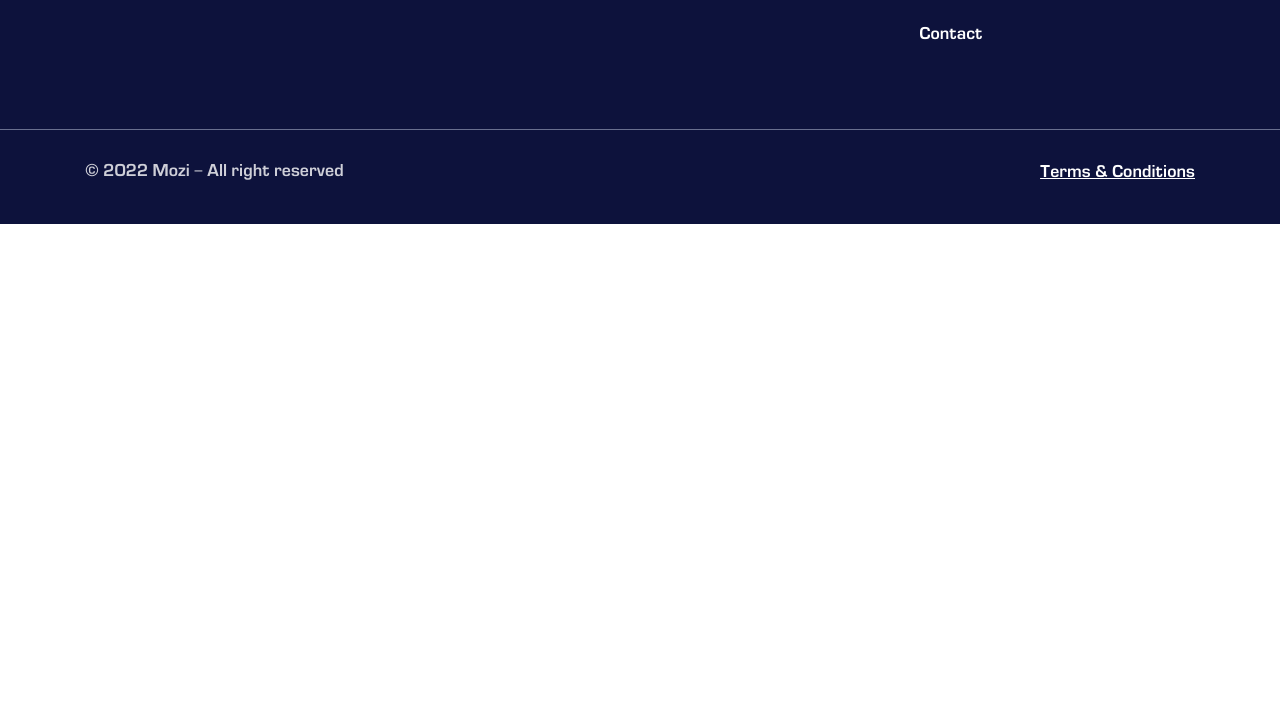
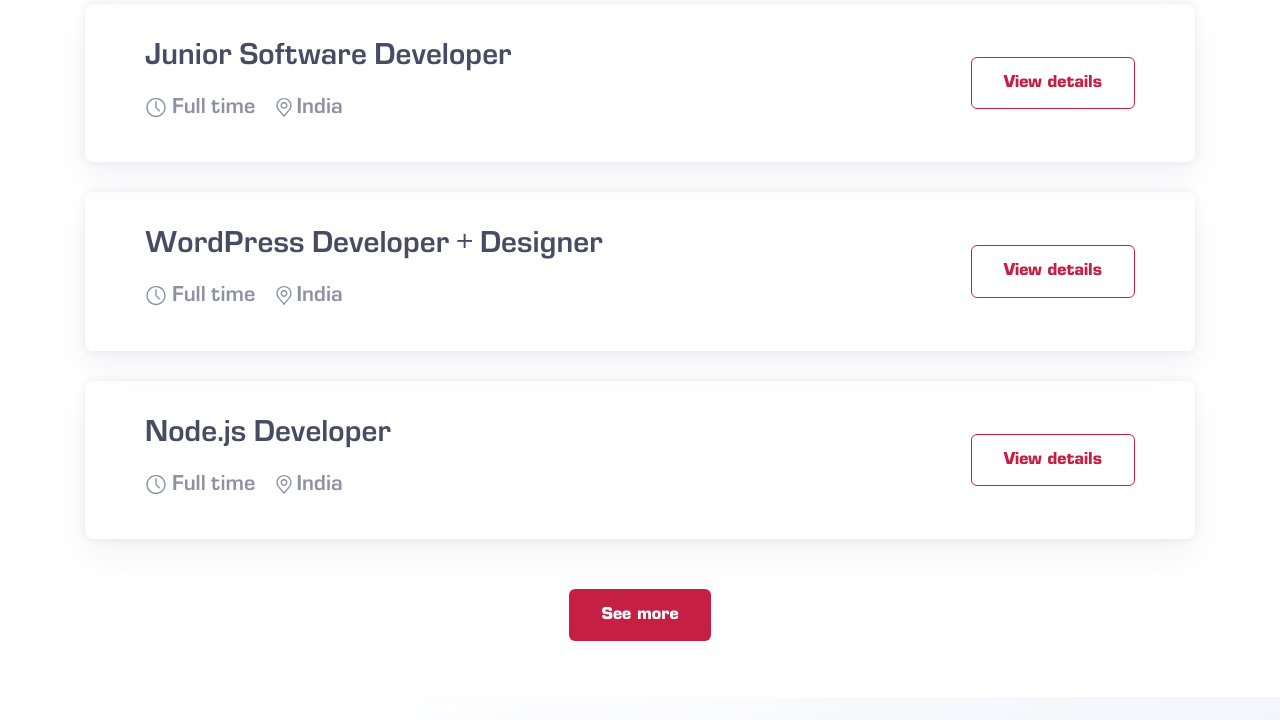
Before and after one commit to Faitsumaru/MoziSite, a website: page app/career.html in a window 1280 px wide. Shown: the part 4015-4735 px from the top of the page. Before the commit the page ends 4239 px from the top, so only its background shows below. Drawn offline with Linux system fonts and the light colour scheme.

Commit message:
4 block <pack> of <Career> page is done (2/2)

```diff
--- a/app/html/Career/pack.html
+++ b/app/html/Career/pack.html
@@ -20,6 +20,60 @@
                 </div>
             </div>
 
+            <h2 class="pack__title">Join the pack</h2>
+            <p class="pack__text">
+                If you’re looking to do the best work of your career, learn and grow, then you’ll fit right in at Mozi!
+            </p>
+
+            <div class="pack__items">
+                <div class="pack__item">
+                    <div class="pack__item-box">
+                        <h4 class="pack__item-title">Front-end Developer</h4>
+                        <p class="pack__item-time">Full time</p>
+                        <p class="pack__item-country">India</p>
+                    </div>
+
+                    <a href="" class="btn__outline">View details</a>
+                </div>
+                <div class="pack__item">
+                    <div class="pack__item-box">
+                        <h4 class="pack__item-title">PHP Developers (Laravel)</h4>
+                        <p class="pack__item-time">Full time</p>
+                        <p class="pack__item-country">India</p>
+                    </div>
+
+                    <a href="" class="btn__outline">View details</a>
+                </div>
+                <div class="pack__item">
+                    <div class="pack__item-box">
+                        <h4 class="pack__item-title">Junior Software Developer</h4>
+                        <p class="pack__item-time">Full time</p>
+                        <p class="pack__item-country">India</p>
+                    </div>
+
+                    <a href="" class="btn__outline">View details</a>
+                </div>
+                <div class="pack__item">
+                    <div class="pack__item-box">
+                        <h4 class="pack__item-title">WordPress Developer + Designer</h4>
+                        <p class="pack__item-time">Full time</p>
+                        <p class="pack__item-country">India</p>
+                    </div>
+
+                    <a href="" class="btn__outline">View details</a>
+                </div>
+                <div class="pack__item">
+                    <div class="pack__item-box">
+                        <h4 class="pack__item-title">Node.js Developer</h4>
+                        <p class="pack__item-time">Full time</p>
+                        <p class="pack__item-country">India</p>
+                    </div>
+
+                    <a href="" class="btn__outline">View details</a>
+                </div>
+            </div>
+            <a href="" class="btn pack__btn">See more</a>
+
         </div>
     </div>
 <!-- </section> -->
--- a/app/scss/Career/pack.scss
+++ b/app/scss/Career/pack.scss
@@ -128,3 +128,144 @@
         }
     }
 }
+
+.pack {
+    text-align: center;
+
+    &__title {
+        margin-bottom: 15px;
+        padding-top: 125px;
+
+        @media (max-width: $breakpoint992) {
+            padding-top: 70px;
+        }
+    }
+
+    &__items {
+        padding: 65px 0 50px 0;
+        text-align: left;
+        display: grid;
+        grid-template-columns: 1fr;
+        grid-gap: 30px;
+
+        @media (max-width: $breakpoint992) {
+            padding: 40px 0;
+        }
+        @media (max-width: $breakpoint488) {
+            grid-gap: 15px;
+            padding: 20px 0;
+        }
+    }
+
+    &__item {
+        box-shadow: 0px 0px 8px rgba(22, 23, 72, 0.07), 0px 17px 35px rgba(22, 23, 72, 0.05);
+        border-radius: 8px;
+        display: flex;
+        justify-content: space-between;
+        padding: 35px 60px;
+        max-width: 100%;
+        align-items: center;
+
+        @media (max-width: $breakpoint992) {
+            padding: 35px;
+        }
+        @media (max-width: $breakpoint768) {
+            padding: 20px;
+        }
+        @media (max-width: $breakpoint488) {
+            display: block;
+            text-align: center;
+        }
+
+        .btn__outline {
+            margin: 18px 0;
+
+            @media (max-width: $breakpoint768) {
+                padding: 12px;
+            }
+            @media (max-width: $breakpoint488) {
+                margin-bottom: 0;
+                margin-top: 20px;
+                padding: 12px;
+                width: 80%;
+            }
+
+        }
+
+        p {
+            display: inline-block;
+            padding-left: 27px;
+            position: relative;
+            font-size: 20px;
+            line-height: 27px;
+            font-weight: 400;
+            color: #8F90A6;
+
+            &::before {
+                content: '';
+                position: absolute;
+                width: 22px;
+                height: 22px;
+                bottom: 4px;
+
+                @media (max-width: $breakpoint992) {
+                    bottom: -3px;
+                }
+            }
+
+            @media (max-width: $breakpoint992) {
+                font-size: 16px;
+                line-height: 12px;
+            }
+        }
+    }
+
+    &__item-box {
+        max-width: 800px;
+        margin-right: 5px;
+
+        @media (max-width: $breakpoint768) {
+            max-width: 260px;
+        }
+        @media (max-width: $breakpoint488) {
+            max-width: 100%;
+        }
+    }
+
+    &__item-title {
+        padding-bottom: 24px;
+        font-size: 28px;
+        line-height: 27px;
+        text-align: left;
+
+        @media (max-width: $breakpoint992) {
+            font-size: 21px;
+            line-height: 23px;
+        }
+        @media (max-width: $breakpoint488) {
+            text-align: center;
+        }
+    }
+
+    &__item-time {
+        margin-right: 10px;
+
+        &::before {
+            left: 0;
+            background-image: url(../../images/pack__time-icon.svg);
+        }
+    }
+
+    &__item-country {
+        &::before {
+            left: 3px;
+            background-image: url(../../images/pack__country-icon.svg);
+        }
+    }
+
+    &__btn {
+        @media (max-width: $breakpoint488) {
+            width: 100%;
+        }
+    }
+}
```
Also changed, not shown: app/career.html (+0 -1 lines), app/css/style.min.css, app/images/pack__country-icon.svg (added), app/images/pack__time-icon.svg (added).
